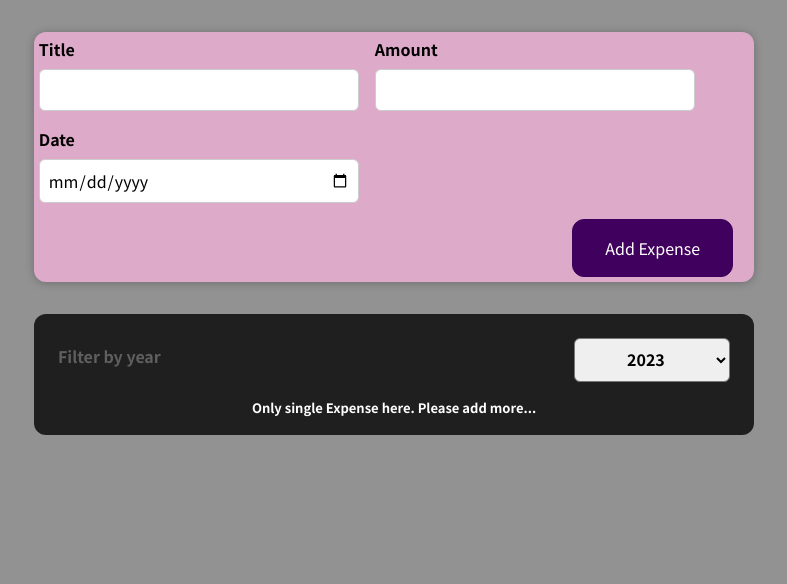
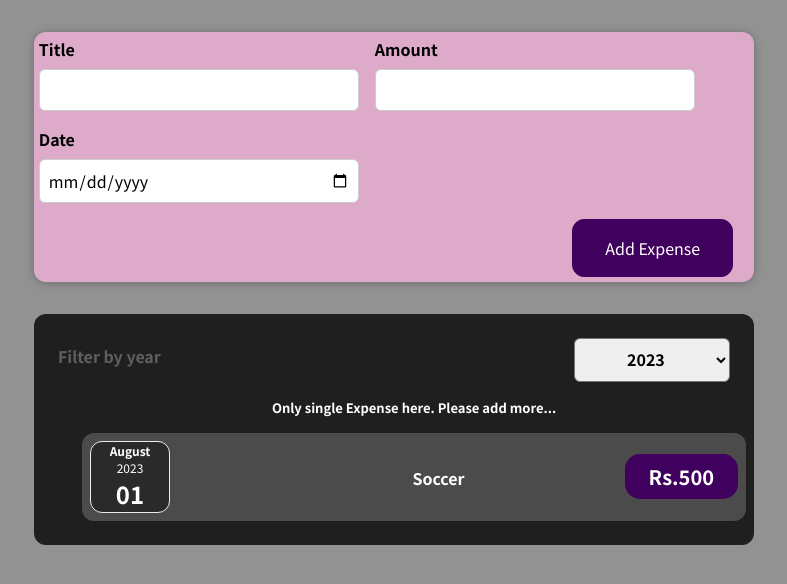
Before and after one commit to jcsgirish/React-ExpenseTracker, a React (Create React App) app: page / in a window 1280 px wide. Shown: the top 584 px of the page, without its empty margins (246-1033 px from the left). Built offline with nearby package versions, Linux system fonts and the light colour scheme.

Commit message:
Baisc React

```diff
--- a/src/component/Expenses/ExpenseList.js
+++ b/src/component/Expenses/ExpenseList.js
@@ -1,17 +1,12 @@
-
-
 import React from "react"
 
 import ExpenseItem from "./ExpenseItem";
 import "./ExpenseList.css"
 
 const ExpenseList = (props)=>{
-    if(props.items.length===1){
-        return <h2 className="expenses-lists">Only single Expense here. Please add more...</h2>
-    }
-
     return (
-    <ul className="expense-list">
+        <ul >
+            {props.items.length ===1 &&  <h2 className="expenses-lists">Only single Expense here. Please add more...</h2>}
             {props.items.map((expense) => (
                 <ExpenseItem
                     key={expense.id}
@@ -20,10 +15,8 @@ const ExpenseList = (props)=>{
                     date={expense.date}
                 />
             ))}
-
         </ul>
-    )
-
+    );
 };
 
-export default ExpenseList
+export default ExpenseList;
```
Lines whose indentation alone changed are shown as unchanged.
